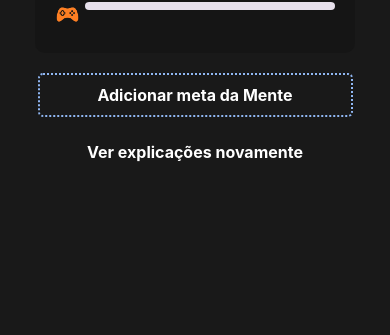
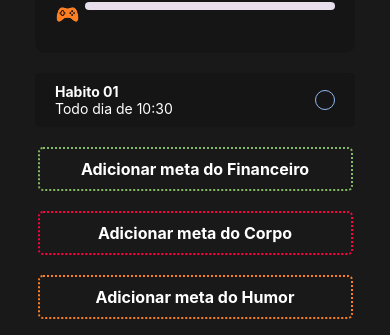
Before and after one commit to RianLimeira/lifeRobot, a React Native app: screen /Home in a window 390 px wide. Shown: the part 506-841 px from the top of the page. Built offline with nearby package versions, Linux system fonts and the light colour scheme.

Commit message:
Edição da Home (dados manipulados código)

```diff
--- a/src/Components/Home/EditHabit/index.jsx
+++ b/src/Components/Home/EditHabit/index.jsx
@@ -0,0 +1,56 @@
+import React from "react";
+import { TouchableOpacity, View, Text, StyleSheet, Alert } from "react-native";
+
+export default function EditHabit({ habit, frequency, habitArea, checkColor }) {
+  function handleEdit() {
+    console.log("Botao editar clicado");
+  }
+  function handleCheck() {
+    console.log(`Finalizado ${habitArea}`);
+  }
+
+  return (
+    <TouchableOpacity
+      activeOpacity={0.9}
+      style={styles.button}
+      onPress={handleEdit}
+    >
+      <View style={styles.habitText}>
+        <Text style={styles.habitTitle}>{habit}</Text>
+        <Text style={styles.habitFrequency}>{frequency}</Text>
+      </View>
+
+      <TouchableOpacity
+        style={[styles.check, { borderColor: checkColor }]}
+        onPress={handleCheck}
+      />
+    </TouchableOpacity>
+  );
+}
+
+const styles = StyleSheet.create({
+  button: {
+    backgroundColor: "#151515",
+    borderRadius: 5,
+    width: 320,
+    marginVertical: 10,
+    paddingVertical: 10,
+    paddingHorizontal: 20,
+    flexDirection: "row",
+    alignItems: "center",
+    justifyContent: "space-between",
+  },
+  habitTitle: {
+    color: "white",
+    fontWeight: "bold",
+  },
+  habitFrequency: {
+    color: "white",
+  },
+  check: {
+    width: 20,
+    height: 20,
+    borderWidth: 1,
+    borderRadius: 10,
+  },
+});
--- a/src/Pages/Home/index.jsx
+++ b/src/Pages/Home/index.jsx
@@ -5,12 +5,13 @@ import { View, Text, StyleSheet, ScrollView } from "react-native";
 import LifeStatus from "../../Components/Common/LifeStatus";
 import StatusBar from "../../Components/Home/StatusBar";
 import CreateHabit from "../../Components/Home/CreateHabit";
+import EditHabit from "../../Components/Home/EditHabit";
 
 export default function Home() {
   //navegação de paginas
   const navigation = useNavigation();
   //controle da bara de status
-  const [mindHabit, setMindHabit] = useState();
+  const [mindHabit, setMindHabit] = useState("Habito Preenchido");
   const [moneyHabit, setMoneyHabit] = useState();
   const [bodyHabit, setBodyHabit] = useState();
   const [funHabit, setFunHabit] = useState();
@@ -27,7 +28,23 @@ export default function Home() {
 
           <LifeStatus />
           <StatusBar />
-          <CreateHabit habitArea="Mente" borderColor="#90B7F3" />
+
+          {mindHabit ? (
+            <EditHabit
+              habit={"Habito 01"}
+              frequency={"Todo dia de 10:30"}
+              habitArea={"Mente"}
+              checkColor="#90B7F3"
+            />
+          ) : (
+            <CreateHabit habitArea="Mente" borderColor="#90B7F3" />
+          )}
+
+          <CreateHabit habitArea="Financeiro" borderColor="#85bb65" />
+
+          <CreateHabit habitArea="Corpo" borderColor="#ff0044" />
+
+          <CreateHabit habitArea="Humor" borderColor="#FE7F23" />
         </View>
 
         <Text
```
